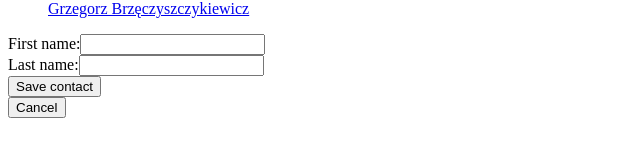
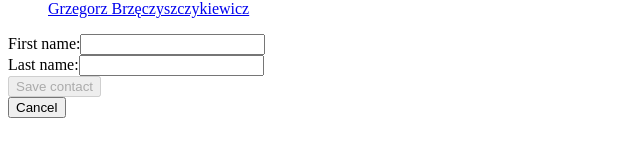
Before and after one commit to jurek2006/angular-classroom-project, an Angular app: page /contacts/new in a window 1280 px wide. Shown: the part 150-306 px from the top of the page, without its empty margins (0-640 px from the left). Built offline with nearby package versions, Linux system fonts and the light colour scheme.

Commit message:
new contact form validators

```diff
--- a/src/app/contacts/contact-edit/contact-edit.component.css
+++ b/src/app/contacts/contact-edit/contact-edit.component.css
@@ -0,0 +1,6 @@
+input:focus {
+}
+
+input.ng-invalid.ng-touched {
+  background-color: lightpink;
+}
--- a/src/app/contacts/contact-edit/contact-edit.component.html
+++ b/src/app/contacts/contact-edit/contact-edit.component.html
@@ -18,7 +18,7 @@
     />
   </div>
   <div class="">
-    <button>Save contact</button>
+    <button [disabled]="!contactForm.valid">Save contact</button>
   </div>
   <div class="">
     <button type="button" (click)="onCancel()">Cancel</button>
--- a/src/app/contacts/contact-edit/contact-edit.component.ts
+++ b/src/app/contacts/contact-edit/contact-edit.component.ts
@@ -1,7 +1,7 @@
 import { Component, OnInit } from "@angular/core";
 import { ContactsService } from "../contacts.service";
 import { Contact } from "src/app/shared/contact.model";
-import { FormGroup, FormControl } from "@angular/forms";
+import { FormGroup, FormControl, Validators } from "@angular/forms";
 import { Router, ActivatedRoute } from "@angular/router";
 
 @Component({
@@ -24,8 +24,8 @@ export class ContactEditComponent implements OnInit {
 
   private initForm() {
     this.contactForm = new FormGroup({
-      firstName: new FormControl(),
-      lastName: new FormControl()
+      firstName: new FormControl(null, Validators.required),
+      lastName: new FormControl(null, Validators.required)
     });
   }
 
```
Also changed, not shown: notes/angular-classroom-notes.md (+2 -0 lines).
